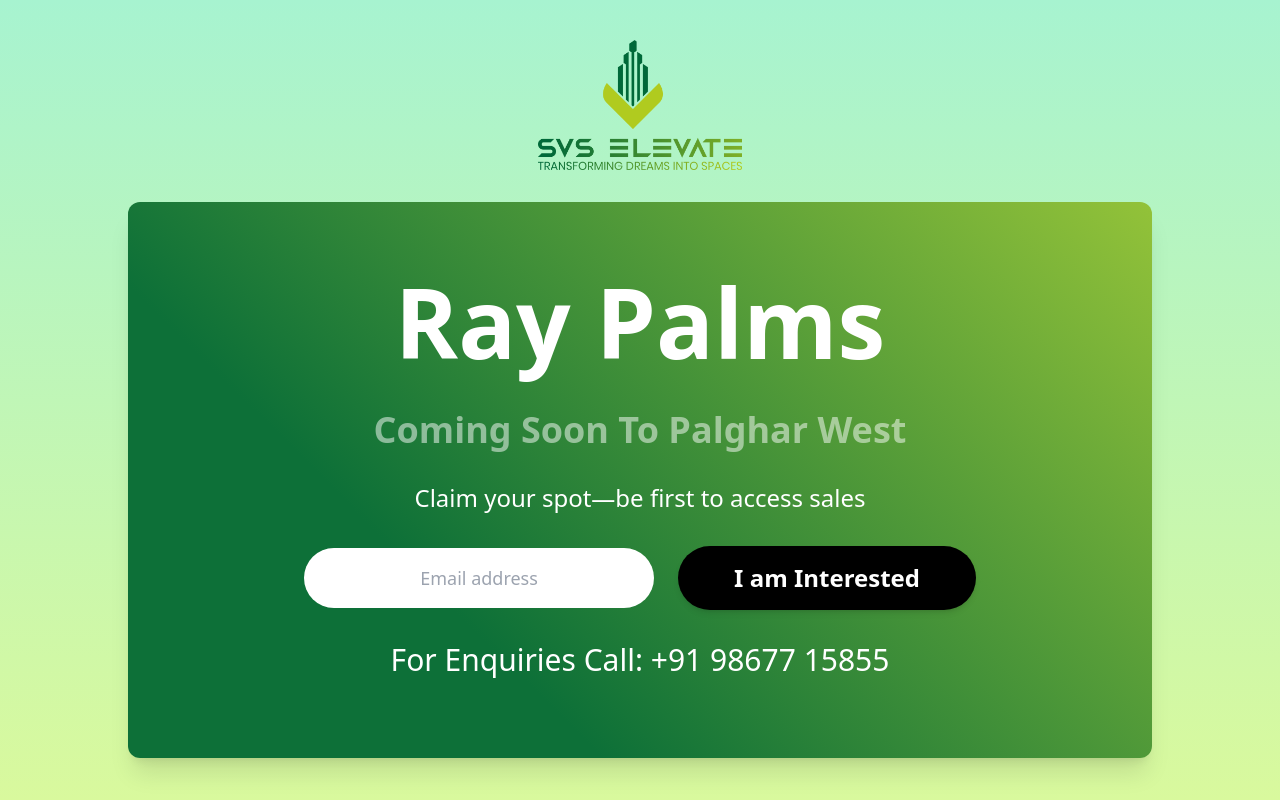
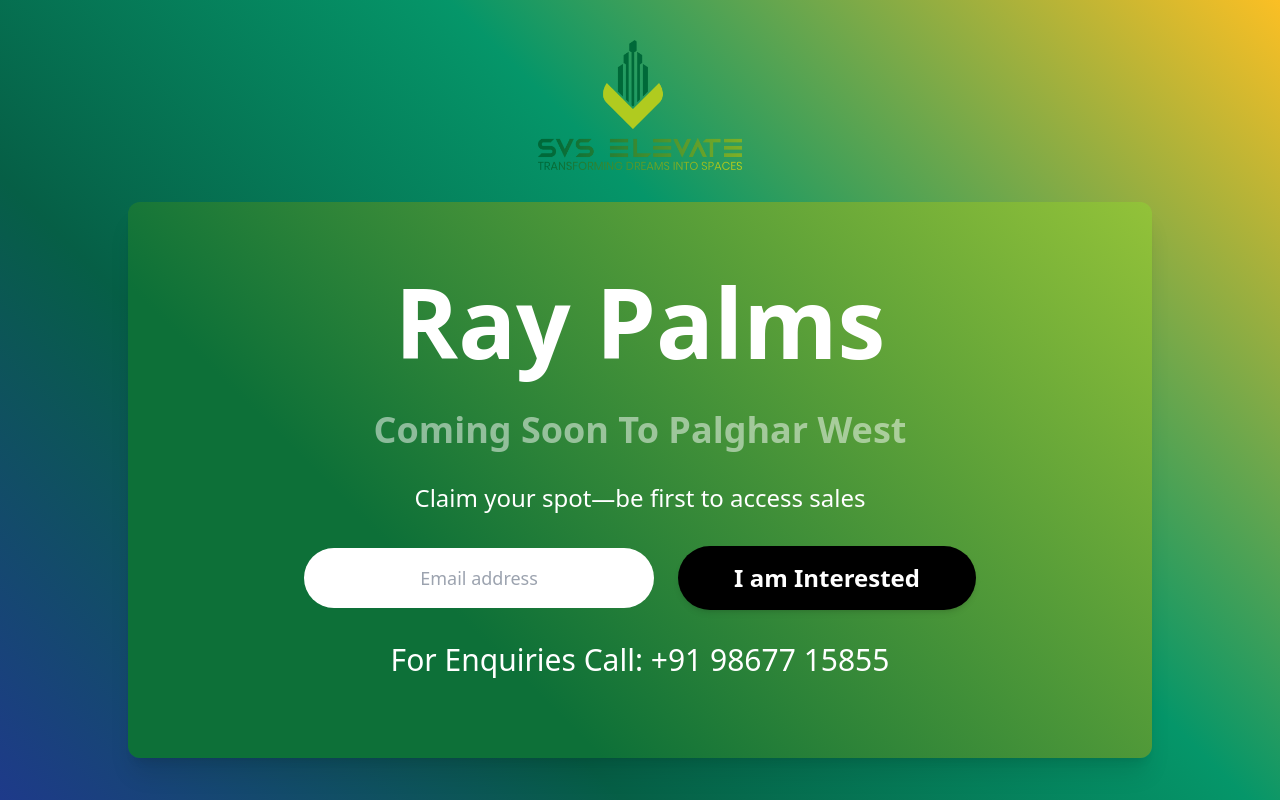
Before and after one commit to artauxio/comingsoon, a plain HTML site: page index.html in a window 1280 px wide. Drawn offline with nearby package versions, Linux system fonts and the light colour scheme.

Commit message:
Update index.html

```diff
--- a/index.html
+++ b/index.html
@@ -8,7 +8,7 @@
     <script src="https://cdn.tailwindcss.com"></script>
     <style>
         body {
-            background: linear-gradient(180deg, #a7f3d0, #d9f99d);
+          background: linear-gradient(45deg, #1e3a8a 0%, #065f46 30%, #059669 60%, #fbbf24 100%);
         }
 
         .animate-text {
```
